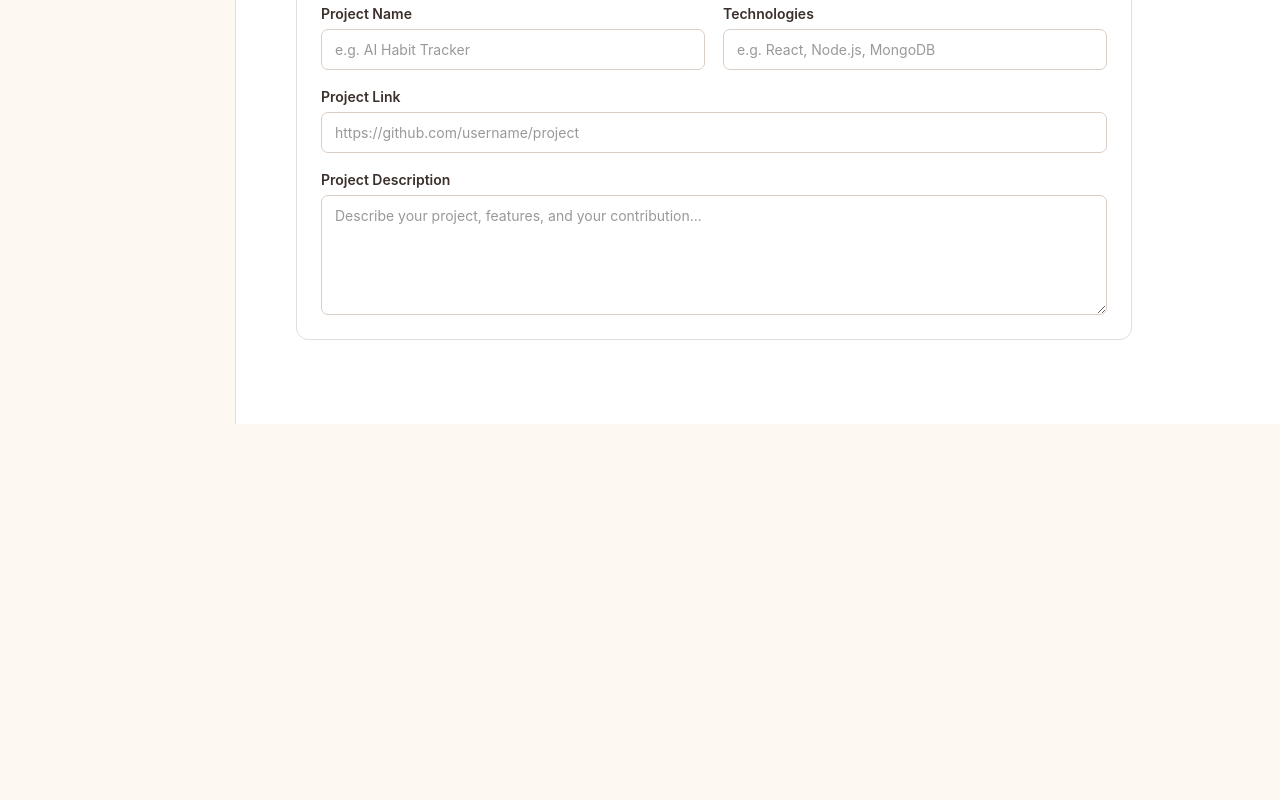
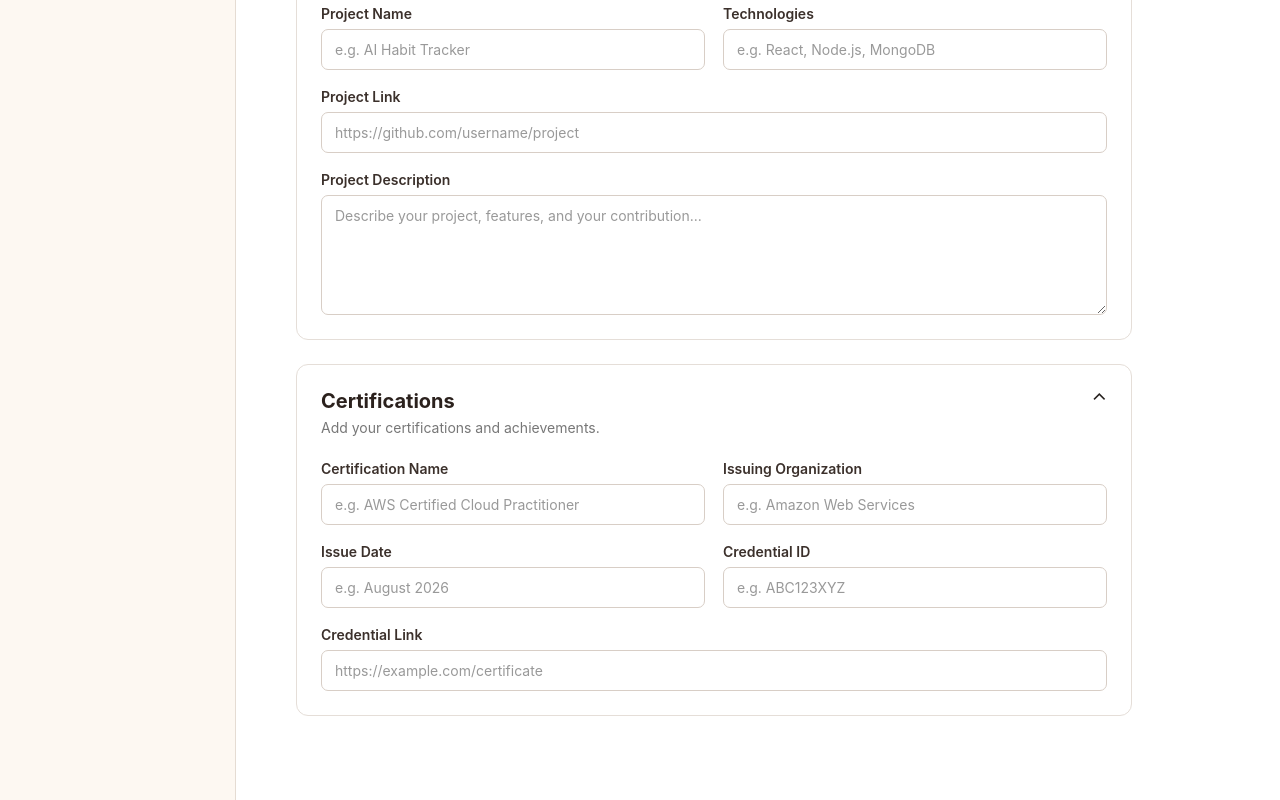
Before and after one commit to aliya-khan750/ResumeBuilder, a React (Vite) app in the folder client/: page / in a window 1280 px wide. Shown: the part 2270-3070 px from the top of the page. Before the commit the page ends 2694 px from the top, so only its background shows below. Built offline with nearby package versions, Linux system fonts and the light colour scheme.

Commit message:
Add certifications section to resume editor

```diff
--- /dev/null
+++ b/client/src/components/CertificationsSection.jsx
@@ -0,0 +1,62 @@
+function CertificationsSection() {
+  return (
+    <div className="editor-section">
+
+      <div className="section-title">
+        <div>
+          <h3>Certifications</h3>
+          <p>Add your certifications and achievements.</p>
+        </div>
+
+        <span>⌃</span>
+      </div>
+
+      <div className="form-grid">
+
+        <div className="form-group">
+          <label>Certification Name</label>
+          <input
+            type="text"
+            placeholder="e.g. AWS Certified Cloud Practitioner"
+          />
+        </div>
+
+        <div className="form-group">
+          <label>Issuing Organization</label>
+          <input
+            type="text"
+            placeholder="e.g. Amazon Web Services"
+          />
+        </div>
+
+        <div className="form-group">
+          <label>Issue Date</label>
+          <input
+            type="text"
+            placeholder="e.g. August 2026"
+          />
+        </div>
+
+        <div className="form-group">
+          <label>Credential ID</label>
+          <input
+            type="text"
+            placeholder="e.g. ABC123XYZ"
+          />
+        </div>
+
+        <div className="form-group full-width">
+          <label>Credential Link</label>
+          <input
+            type="text"
+            placeholder="https://example.com/certificate"
+          />
+        </div>
+
+      </div>
+
+    </div>
+  );
+}
+
+export default CertificationsSection;
--- a/client/src/components/EditorPanel.jsx
+++ b/client/src/components/EditorPanel.jsx
@@ -3,6 +3,7 @@ import ExperienceSection from "./ExperienceSection";
 import EducationSection from "./EducationSection";
 import SkillsSection from "./SkillsSection";
 import ProjectsSection from "./ProjectsSection";
+import CertificationsSection from "./CertificationsSection";
 
 function EditorPanel() {
   return (
@@ -115,6 +116,8 @@ function EditorPanel() {
      <SkillsSection />
      {/* Projects Section */}
       <ProjectsSection />
+      {/* Certifications Section */}
+<CertificationsSection />
 
     </section>
   );
```
